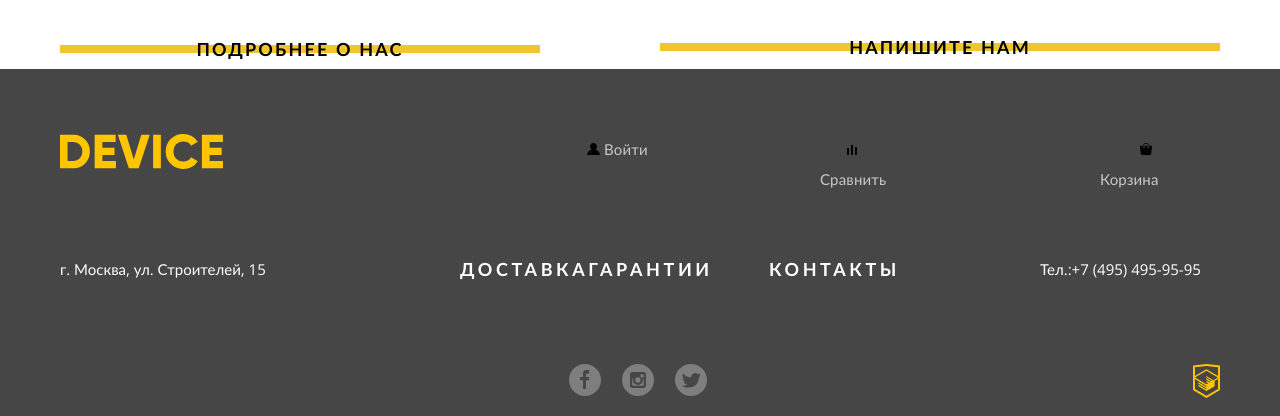
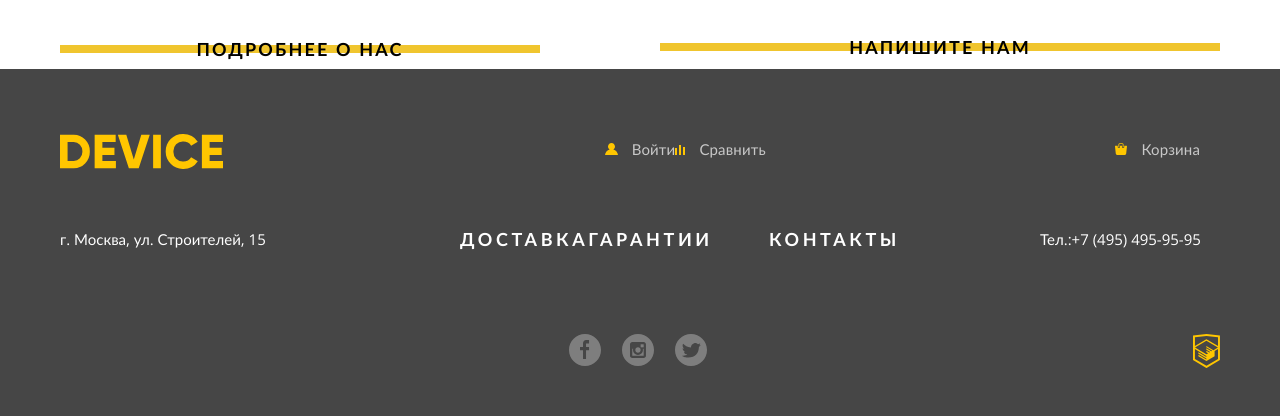
Before and after one commit to liberty-12/414347-device-24, a plain HTML site: page index.html in a window 1280 px wide. Shown: the part 3380-3796 px from the top of the page. Drawn offline with nearby package versions, Linux system fonts and the light colour scheme.

Commit message:
modify paddings in footer in user-navigation

```diff
--- a/css/style.css
+++ b/css/style.css
@@ -1185,6 +1185,7 @@ input[type="radio"].visually-hidden {
 }
 
 .main-footer .user-navigation-link {
+  padding-left: 0;
   color: rgba(255, 255, 255, 0.7);
 }
 
@@ -1197,7 +1198,7 @@ input[type="radio"].visually-hidden {
   color: rgba(255, 255, 255, 0.3);
 }
 
-.main-footer .user-navigation-item:first-child {
+/* .main-footer .user-navigation-item:first-child {
   padding-right: 20px;
   width: 260px;
 }
@@ -1209,15 +1210,16 @@ input[type="radio"].visually-hidden {
 
 .main-footer .user-navigation-item:nth-child(2) {
   padding-right: 20px;
-}
+} */
 
-/* .main-footer .user-icon,
+.main-footer .user-icon,
 .main-footer .compare-icon,
 .main-footer .cart-icon {
+  margin-right: 10px;
   fill: #ffc600;
 }
 
-.main-footer .user-icon:hover,
+/* .main-footer .user-icon:hover,
 .main-footer .user-icon:focus,
 .main-footer .compare-icon:hover,
 .main-footer .compare-icon:focus,
```
